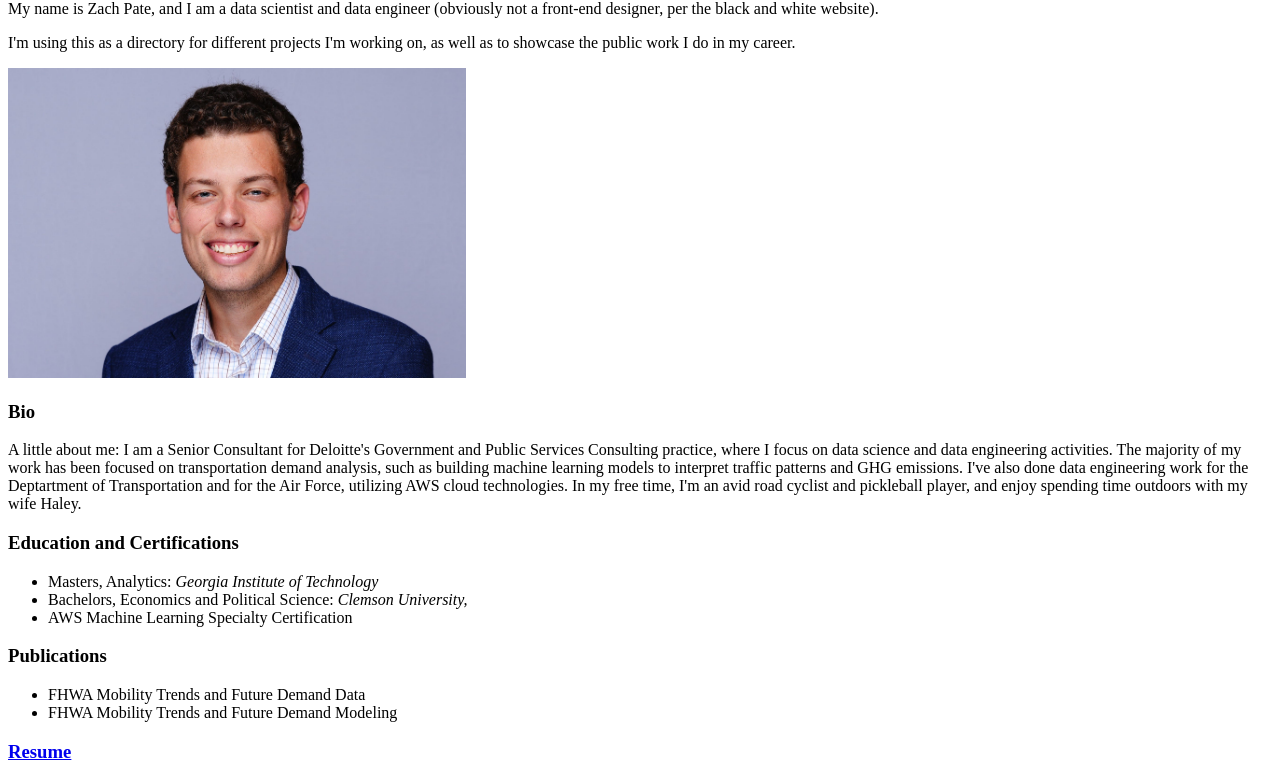
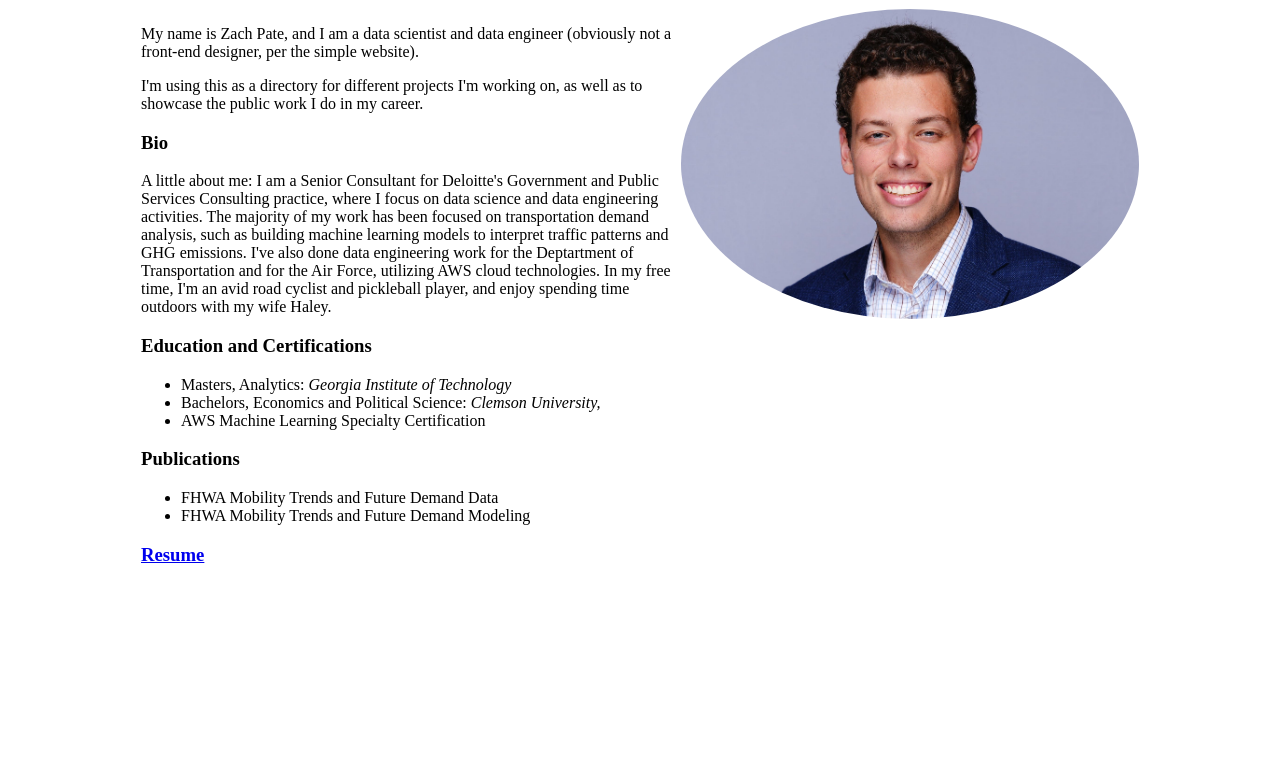
Before and after one commit to zhpate/zhpate.github.io, a plain HTML site: page index.html in a window 1280 px wide. Shown: the part 80-862 px from the top of the page. After the commit the page ends 800 px from the top, so only its background shows below. Drawn offline with Linux system fonts and the light colour scheme.

Commit message:
Updates to css

```diff
--- /dev/null
+++ b/index.css
@@ -0,0 +1,25 @@
+body {
+    display: block;
+    margin-left: auto;
+    margin-right: auto
+}
+
+
+.all_content {
+    width: 1000px;
+    display: flex;
+    justify-content: center;
+    flex-wrap: wrap;
+    margin-left: auto;
+    margin-right: auto;
+}
+
+.intro {
+    border: 1px solid #fff;
+    display : flex;
+    justify-content: flex-start;
+}
+
+img {
+    border-radius: 100%;
+  }
--- a/index.html
+++ b/index.html
@@ -4,15 +4,17 @@
   <head>
     <meta charset="UTF-8">
     <title>Zach Pate</title>
+    <link rel='stylesheet' href='index.css'/>
   </head>
 </html>
 
 <body>
+    <div class = 'all_content'>
         <h1>Welcome to my Website!</h1>
-        <p>My name is Zach Pate, and I am a data scientist and data engineer (obviously not a front-end designer, per the black and white website). </p>
+    <div class = 'intro'>
+        <div>
+            <p>My name is Zach Pate, and I am a data scientist and data engineer (obviously not a front-end designer, per the simple website). </p>
             <p>I'm using this as a directory for different projects I'm working on, as well as to showcase the public work I do in my career.</p>
-    <img src="Headshot.jpg" alt="Zach Pate Headshot" height="310">
-
             <h3>Bio</h3>
                 <p>A little about me: I am a Senior Consultant for Deloitte's Government and Public Services Consulting practice, where I focus on data science
                     and data engineering activities. The majority of my work has been focused on transportation demand analysis, such as building machine learning models
@@ -32,6 +34,12 @@
                     <li>FHWA Mobility Trends and Future Demand Modeling</li>
                 </ul>
             <h3><a href="Zach_Pate_Resume.pdf">Resume</a></h3>
+        </div>
+        <div class = 'headshot'>
+            <img src="Headshot.jpg" alt="Zach Pate Headshot" height="310">
+        </div>
+    </div>
+    </div>
 </body>
 
 </html>
```
Lines whose indentation alone changed are shown as unchanged.
